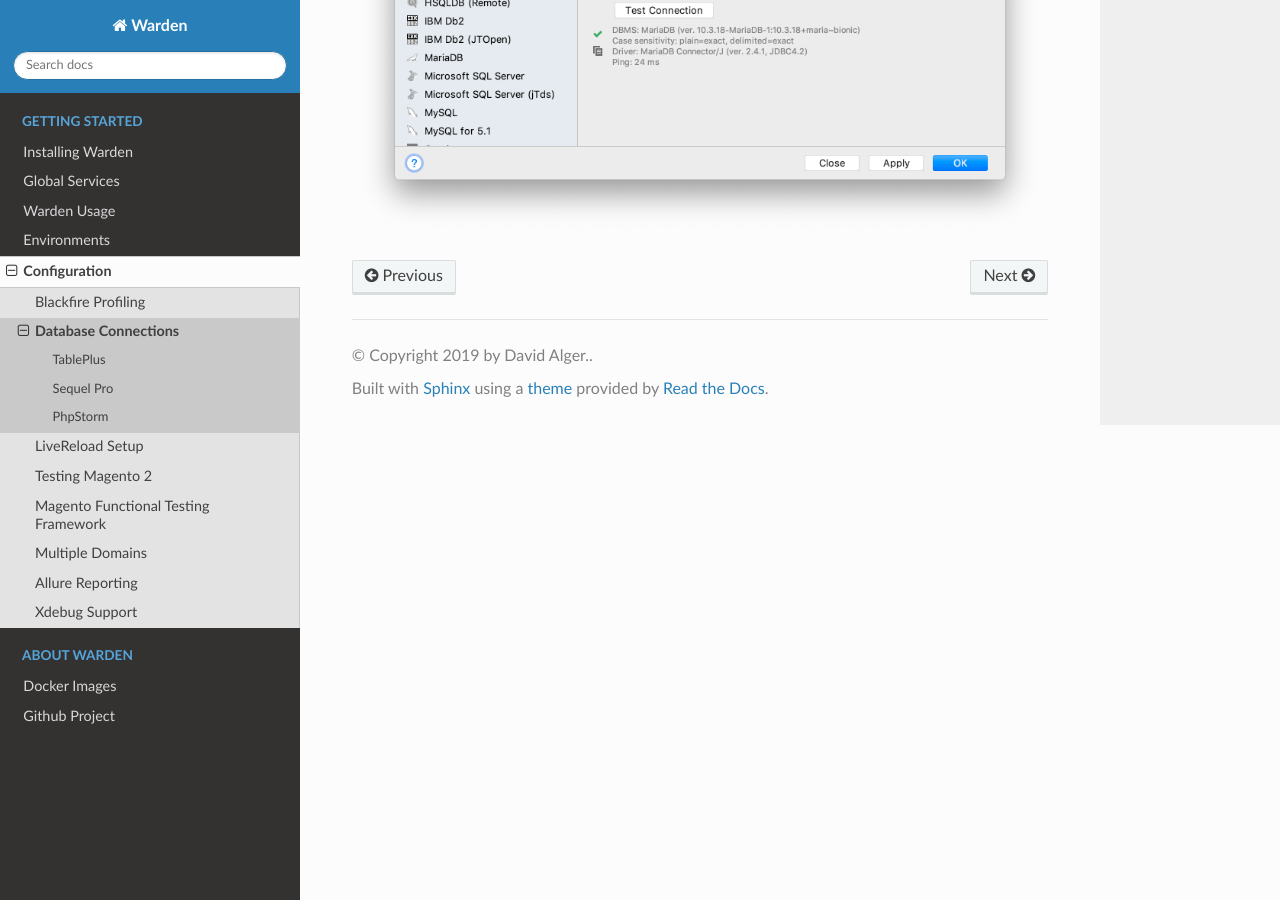
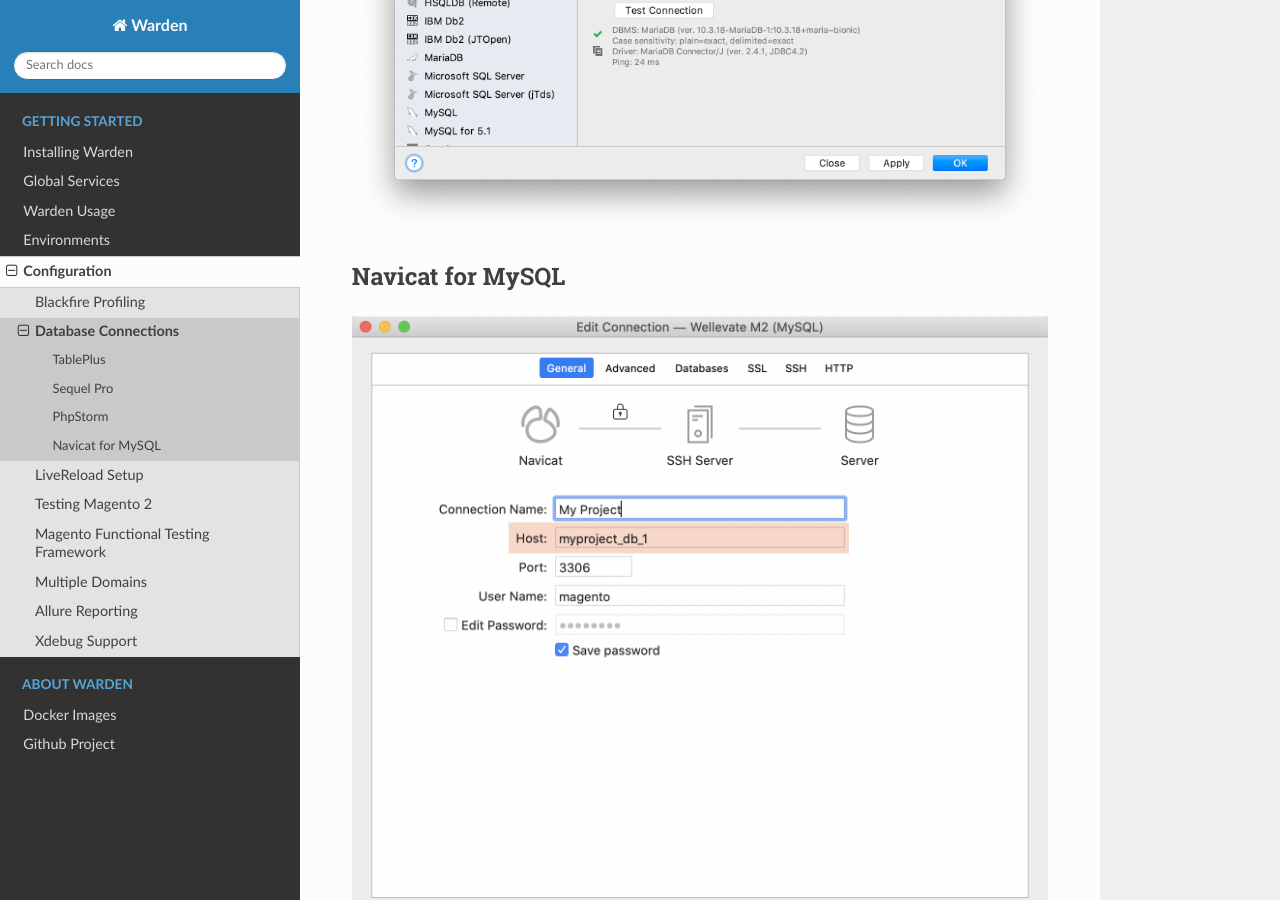
Before and after one commit to wardenenv/warden, a Sphinx documentation site: the page built from docs/configuration/database.md, in a window 1280 px wide and 900 px high, scrolled down 2503 px. Built offline with Sphinx 7.4.7 and the Read the Docs theme 2.0.0, drawn with Linux system fonts in a browser that asks for light colours.

Commit message:
feature/add-navicat-config-docs - Adding Navicat db config screen shots to docs.

```diff
--- a/docs/configuration/database.md
+++ b/docs/configuration/database.md
@@ -9,3 +9,7 @@
 ### PhpStorm
 ![PHPStorm Connection Config](screenshots/66998481-a0062100-f0d4-11e9-8cc0-a5691fee59c5.png)
 ![PHPStorm Tunnel Config](screenshots/66998483-a09eb780-f0d4-11e9-9643-8fe63dd62aad.png)
+
+### Navicat for MySQL
+![Navicat Connection Config](screenshots/navicat-connection-config.png)
+![PHPStorm Tunnel Config](screenshots/navicat-ssh-tunnel-config.png)
```
Also changed, not shown: docs/configuration/screenshots/navicat-connection-config.png (added), docs/configuration/screenshots/navicat-ssh-tunnel-config.png (added).
